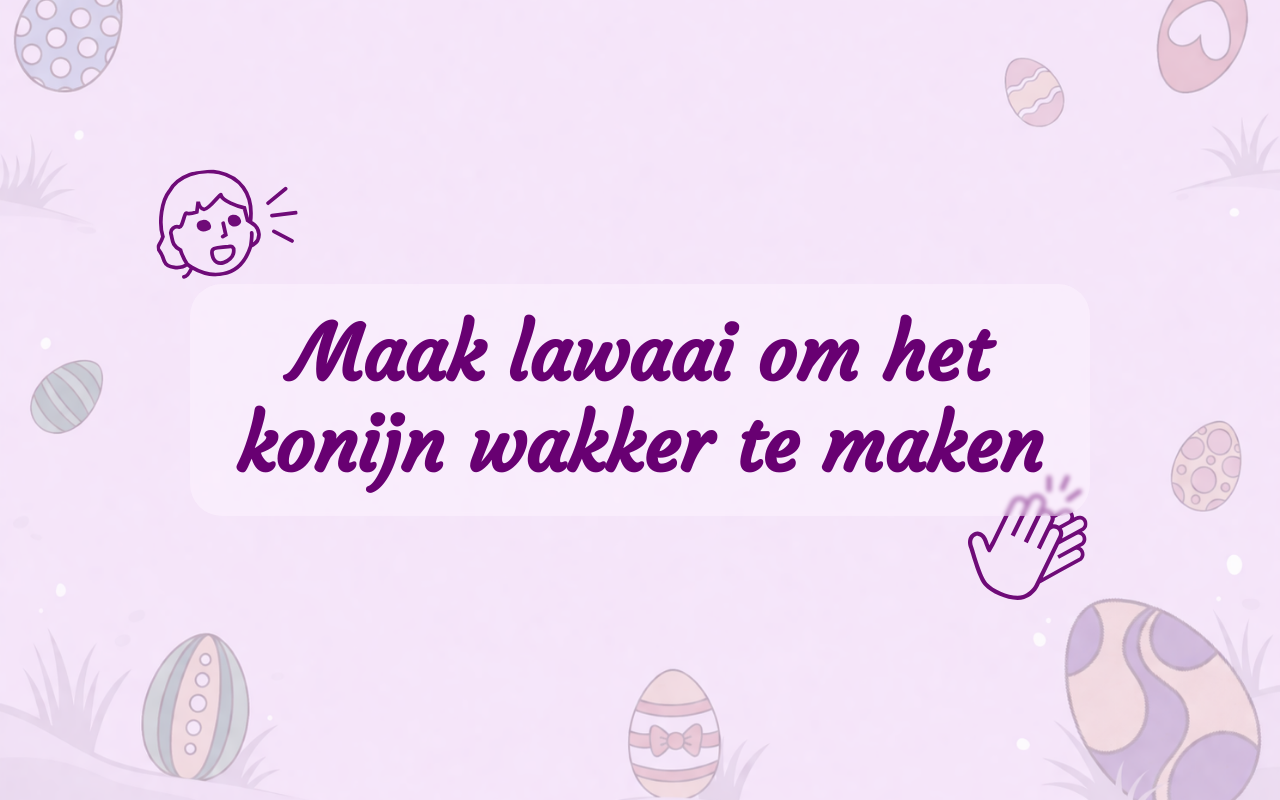
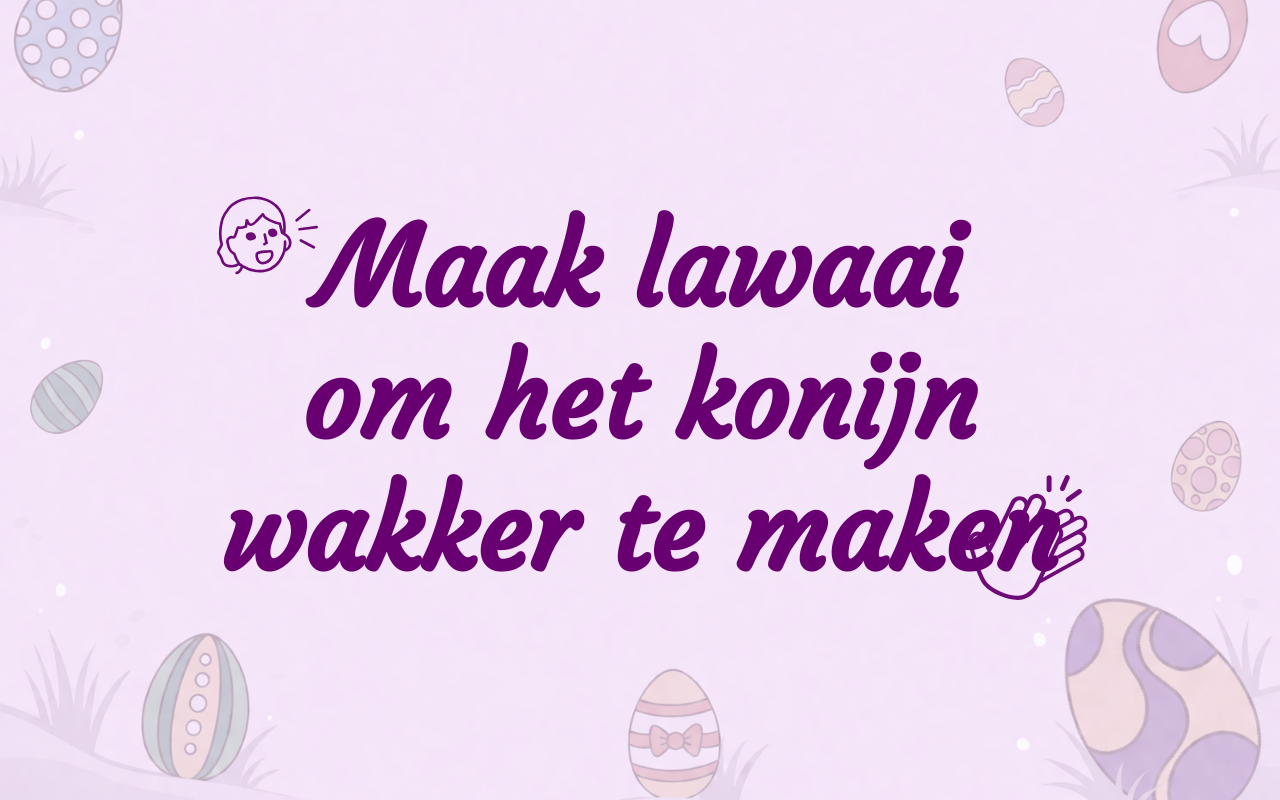
Before and after one commit to teynyusee/paastocht-dev4, a Next.js app in the folder frontend/: page /tracker in a window 1280 px wide. Built offline with nearby package versions, Linux system fonts and the light colour scheme; no server answers.

Commit message:
Start page changes

```diff
--- a/frontend/app/tracker/StartPage.css
+++ b/frontend/app/tracker/StartPage.css
@@ -42,26 +42,17 @@
   font-weight: 700;
   line-height: 1.18;
 
-  font-size: clamp(2.2rem, 6vw, 5.8rem);
+  font-size: clamp(5rem, 10vw, 7rem);
 
-  /* Zorgt dat tekst nooit buiten scherm schiet */
   text-wrap: balance;
   overflow-wrap: break-word;
-
-  /* Kleine zachte achtergrond zodat tekst leesbaar blijft */
-  padding: clamp(1rem, 2vw, 2rem);
-  border-radius: 2rem;
-  background: rgba(255, 245, 255, 0.45);
-  backdrop-filter: blur(2px);
 }
 
-/* Kind icoon linksboven */
 .kid {
-  width: clamp(5rem, 12vw, 9rem);
-  height: auto;
+  width: clamp(7rem, 16vw, 13rem);
 
   position: absolute;
-  top: clamp(0.5rem, 4vw, 3rem);
+  top: clamp(0.6rem, 6vw, 6rem);
   left: clamp(0.5rem, 5vw, 5rem);
 
   rotate: -7deg;
@@ -174,7 +165,6 @@
   }
 }
 
-/* Als scherm heel laag is, tekst kleiner maken */
 @media (max-height: 650px) {
   .start-page__panel {
     min-height: 90vh;
--- a/frontend/app/tracker/page.tsx
+++ b/frontend/app/tracker/page.tsx
@@ -73,7 +73,7 @@ export default function StartPage() {
     <div className="bg__eggs start-page">
 
       <div className="start-page__panel">
-        <svg className="kid" width="308" height="228" viewBox="0 0 308 228" fill="none" xmlns="http://www.w3.org/2000/svg">
+        <svg className="kid" width="200" height="200" viewBox="0 0 200 600" fill="none" xmlns="http://www.w3.org/2000/svg">
           <path className="kid-line" d="M60.5518 194.952C45.0518 204.952 16.5518 198.452 12.5518 182.452C8.55176 166.452 10.5519 168.452 3.55176 156.452C-0.531661 149.452 8.05173 147.452 16.0517 130.452C10.0518 97.9519 23.5518 52.9518 41.0517 35.9518C85.5518 -27.0481 237.552 -2.54811 205.552 121.952M200.052 172.952C226.552 164.452 226.552 136.952 205.552 121.952L200.052 117.452L196.552 90.4519C183.718 85.9519 150.052 69.6617 150.052 56.4519C150.052 52.4519 120.052 85.4519 110.552 82.9519C102.952 80.9519 100.385 70.4519 100.052 65.4519L94.5518 86.4519C88.7184 87.6186 76.1518 89.2519 72.5518 86.4519C68.0518 82.9519 60.0518 117.952 52.5518 113.952C45.0518 109.952 32.0518 115.952 34.0518 127.452C36.0518 138.952 32.0518 151.452 50.0518 163.452C52.0518 175.852 57.8851 189.619 60.5518 194.952M60.5518 194.952C63.1673 197.661 66.1902 200.37 69.5518 202.99M200.052 172.952C201.885 166.285 205.552 151.452 205.552 145.452M200.052 172.952C166.689 245.479 102.177 228.419 69.5518 202.99M69.5518 202.99C60.5518 218.952 55.0518 220.952 50.0518 220.952M147.552 117.452L150.052 142.452L143.052 145.452M253.052 147.952L289.052 172.952M248.052 86.4519L289.052 60.4519M253.052 113.952H305.052M162 182.452C157.401 200.388 118.165 214.333 116.005 181.799C115.307 171.288 117.697 168.322 129.202 167.985C138.407 167.716 148.37 168.09 152.2 168.311C158.7 168.404 165.706 168.003 162 182.452Z" stroke="black" strokeWidth="5" strokeLinecap="round"/>
           <path className="kid-line eye-fill" d="M117.052 119.452C115.776 111.795 113.552 109.452 105.052 108.952C101.552 108.952 94.5518 109.952 94.5518 116.952C94.5517 124.111 103.052 125.952 103.552 125.952C106.052 125.952 118.052 125.452 117.052 119.452Z" fill="black" stroke="black" strokeWidth="5" strokeLinecap="round"/>
           <path className="kid-line eye-fill" d="M182.052 116.452C180.776 108.795 178.052 106.452 169.552 105.952C165.552 105.952 162.052 106.952 162.052 113.952C162.052 121.111 170.052 123.452 171.552 123.452C173.052 123.452 183.052 122.452 182.052 116.452Z" fill="black" stroke="black" strokeWidth="5" strokeLinecap="round"/>
```
